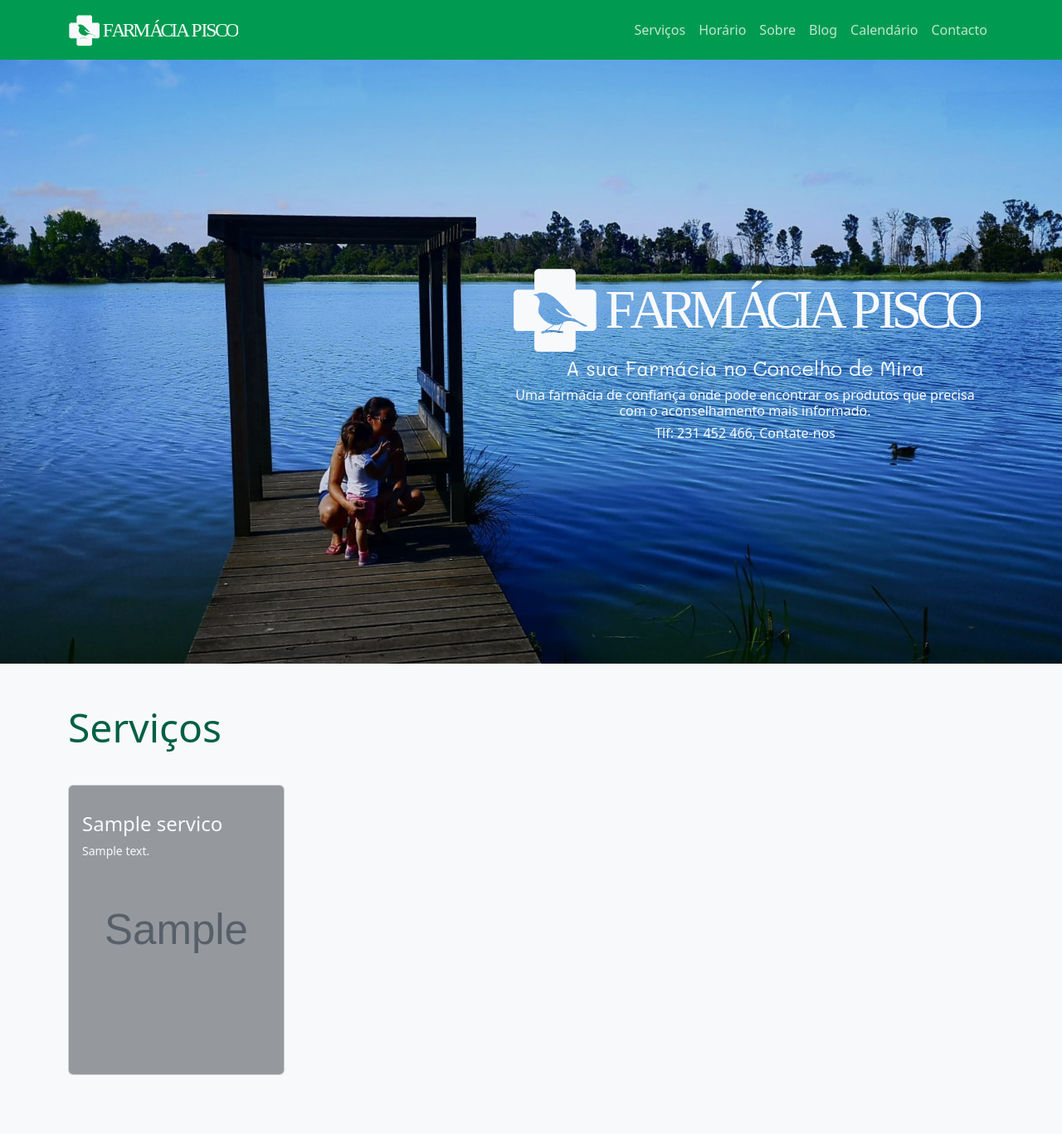
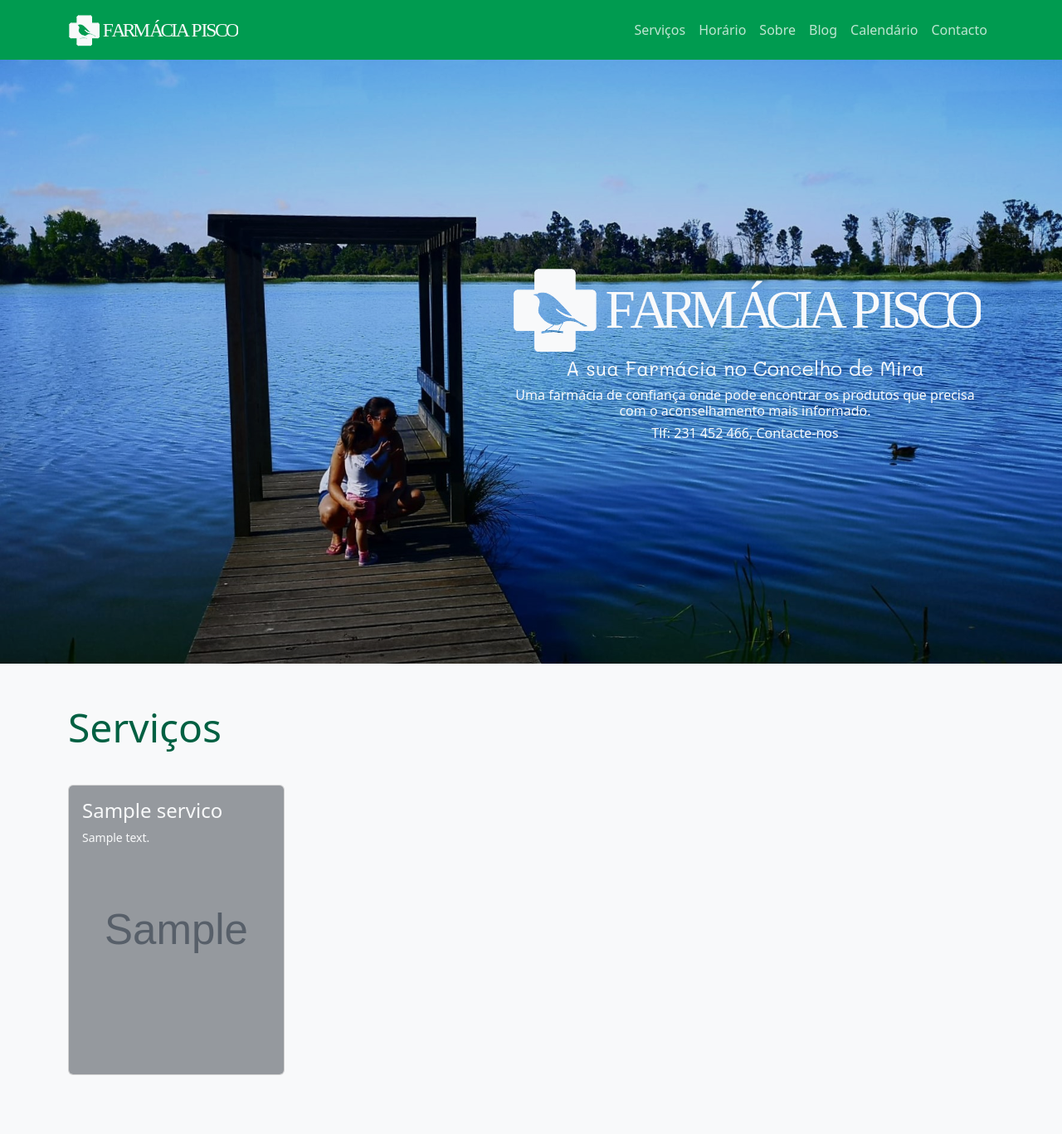
Before and after one commit to francpisco/farma_site, a Django app: template farma_site_app/templates/farma_site_app/index.html in a window 1280 px wide. Shown: the top 1367 px of the page at 83% size. Run offline with Django 3.2, Linux system fonts and the light colour scheme; the template is opened without the code that fills it: most values are stand-ins (such as "Sample title", 1, 10 or a date in 2020); grey boxes marked "Sample" are stand-in pictures; some libraries are stand-ins or nearby versions.

Commit message:
Corrigido bug nos cartôes dos serviços e erro ortográfico em inicio.

```diff
--- a/farma_site_app/templates/farma_site_app/index.html
+++ b/farma_site_app/templates/farma_site_app/index.html
@@ -16,7 +16,7 @@
         <p class="h4"
            style="font-family: 'Mali', cursive;">A sua Farmácia no Concelho de Mira</p>
         <p class="h6">Uma farmácia de confiança onde pode encontrar os produtos que precisa com o aconselhamento mais informado.</p>
-        <p class="h6">Tlf: 231 452 466, <a class="h6 text-light" href="{% url 'farma_site_app:contacto' %}" style="text-decoration: none;">Contate-nos</a></p>
+        <p class="h6">Tlf: 231 452 466, <a class="h6 text-light" href="{% url 'farma_site_app:contacto' %}" style="text-decoration: none;">Contacte-nos</a></p>
       </div>
     </div>
 
@@ -37,7 +37,6 @@
       <div class="col-12 col-sm-6 col-lg-4 col-xl-3 d-flex justify-content-center">
         <div class="servico-card card text-light">
           <div class="card-body servico-card-child" style="background-image: url({{ servico.image.url }});">
-            <p class="card-text">
             <p class="h4">{{ servico.title }}</p>
             <p style="font-size: min(14px, 2.5vw);">{{ servico.text }}</p>
           </div>
```
